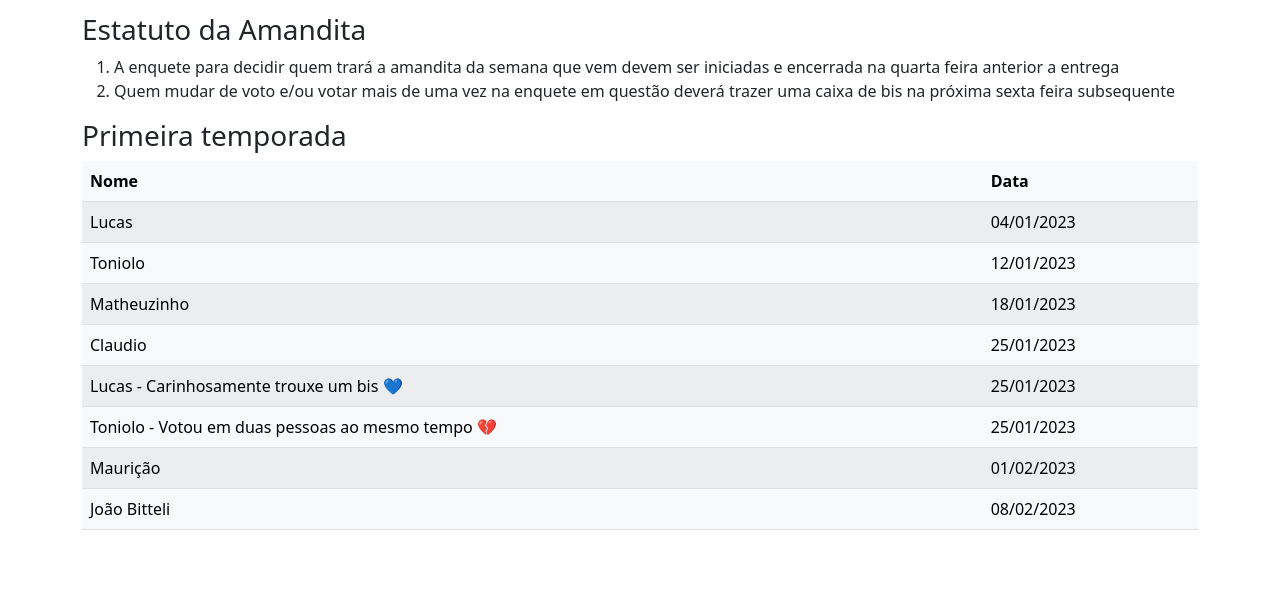
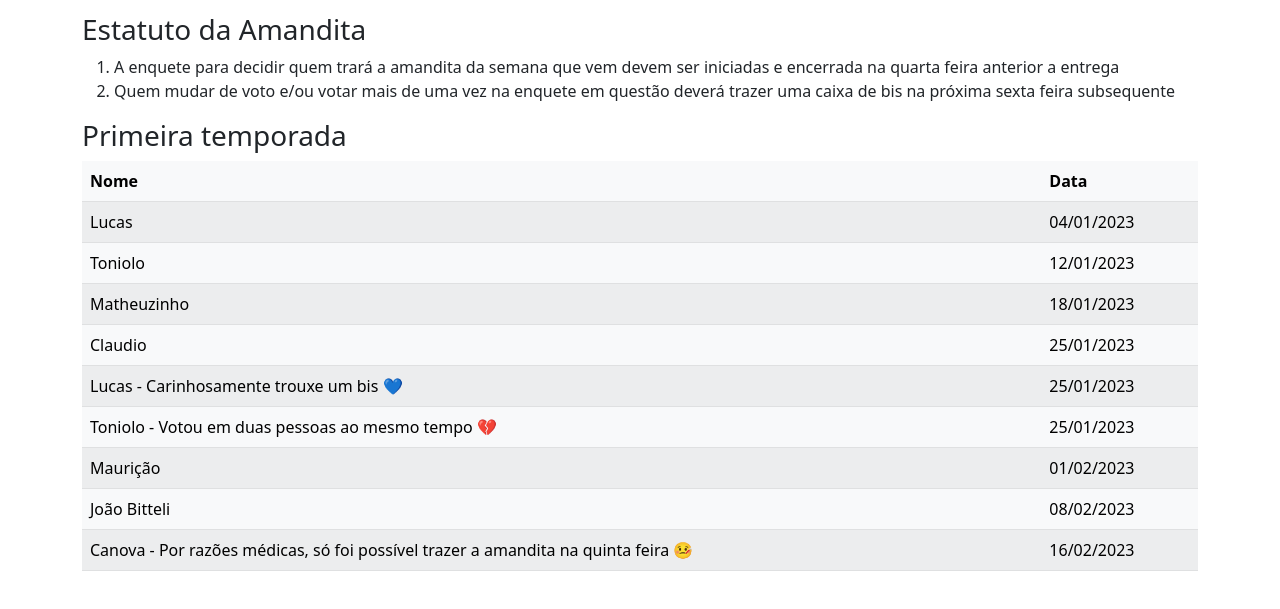
Before and after one commit to GuilhermeTonioloBarreto/quartadaamandita, a plain HTML site: page index.html in a window 1280 px wide. Shown: the part 89-698 px from the top of the page. Drawn offline with nearby package versions, Linux system fonts and the light colour scheme.

Commit message:
Canova trouxe amandita!

```diff
--- a/index.html
+++ b/index.html
@@ -70,6 +70,11 @@
         <td>08/02/2023</td>
       </tr>
 
+      <tr>
+        <td>Canova - Por razões médicas, só foi possível trazer a amandita na quinta feira &#x1f912</td>
+        <td>16/02/2023</td>
+      </tr>
+
     </tbody>
   </table>
 </div>
```
